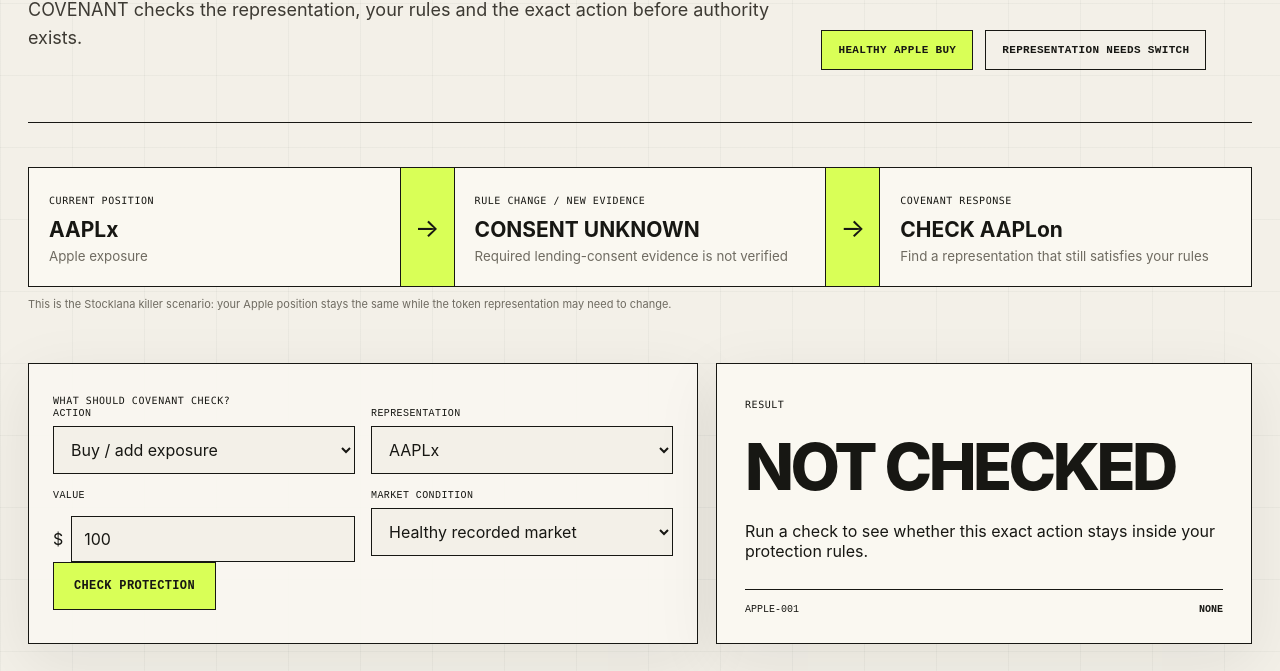
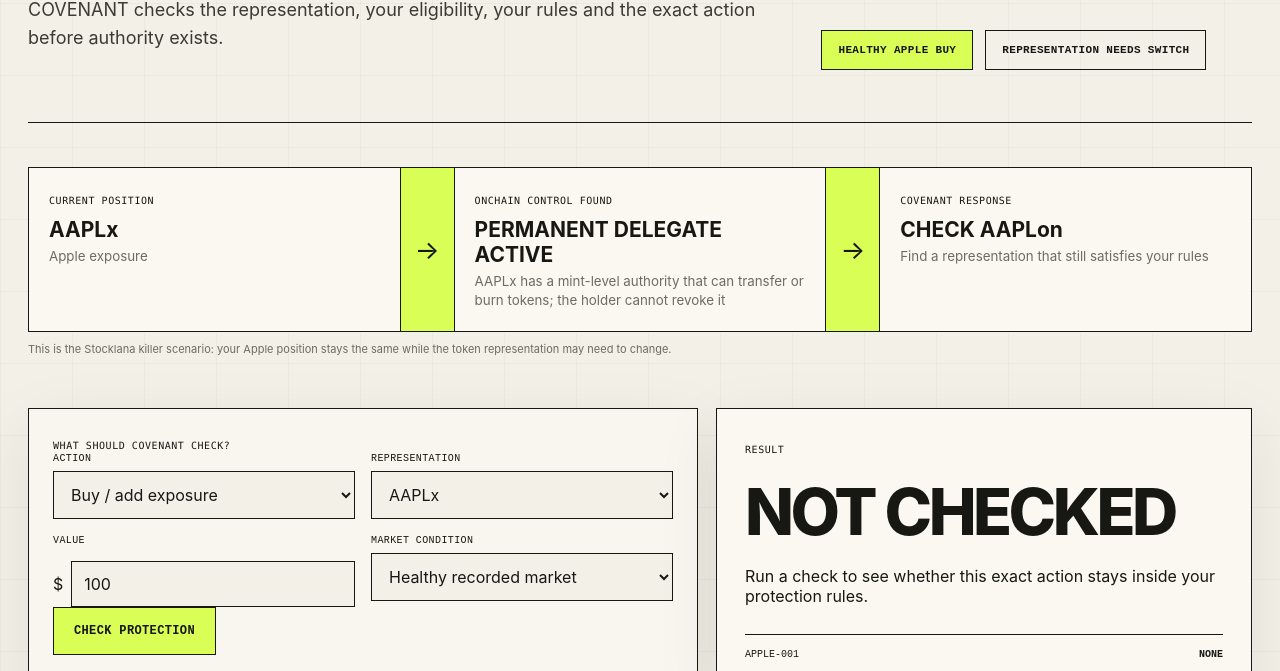
Before and after one commit to Faadil1/covenant, a website with bundled scripts: page demo/runtime.html in a window 1280 px wide. Shown: the part 429-1100 px from the top of the page. Built offline with nearby package versions, Linux system fonts and the light colour scheme.

Commit message:
demo: make permanent delegate the killer protection event

```diff
--- a/demo/runtime.html
+++ b/demo/runtime.html
@@ -11,19 +11,19 @@
 </nav>
 <button class="wallet-pill" data-wallet-connect>CONNECT WALLET</button>
 </header><main class="page">
-<section class="page-head user-head"><div><p class="kicker">PROTECTION CHECK</p><h1>Would this action keep<br>your Apple position <em>protected?</em></h1><p class="lede">COVENANT checks the representation, your rules and the exact action before authority exists.</p></div><div class="hero-actions"><button class="button button--acid" id="loadAcquireScenario">HEALTHY APPLE BUY</button><button class="button button--secondary" id="loadMigrateScenario">REPRESENTATION NEEDS SWITCH</button></div></section>
+<section class="page-head user-head"><div><p class="kicker">PROTECTION CHECK</p><h1>Would this action keep<br>your Apple position <em>protected?</em></h1><p class="lede">COVENANT checks the representation, your eligibility, your rules and the exact action before authority exists.</p></div><div class="hero-actions"><button class="button button--acid" id="loadAcquireScenario">HEALTHY APPLE BUY</button><button class="button button--secondary" id="loadMigrateScenario">REPRESENTATION NEEDS SWITCH</button></div></section>
 <section class="section protection-event" id="protectionEvent">
 <div class="event-story">
   <div><span class="eyebrow">CURRENT POSITION</span><strong>AAPLx</strong><small>Apple exposure</small></div>
   <div class="event-arrow">→</div>
-  <div><span class="eyebrow">RULE CHANGE / NEW EVIDENCE</span><strong>CONSENT UNKNOWN</strong><small>Required lending-consent evidence is not verified</small></div>
+  <div><span class="eyebrow">ONCHAIN CONTROL FOUND</span><strong>PERMANENT DELEGATE ACTIVE</strong><small>AAPLx has a mint-level authority that can transfer or burn tokens; the holder cannot revoke it</small></div>
   <div class="event-arrow">→</div>
   <div><span class="eyebrow">COVENANT RESPONSE</span><strong>CHECK AAPLon</strong><small>Find a representation that still satisfies your rules</small></div>
 </div>
 <p class="event-caption" id="scenarioContext">This is the Stocklana killer scenario: your Apple position stays the same while the token representation may need to change.</p>
 </section>
 <section class="section"><div class="protection-check-layout">
-<form id="runtimeForm" class="panel"><span class="eyebrow">WHAT SHOULD COVENANT CHECK?</span><div class="form-grid"><div class="field"><label>Action</label><select name="operator"><option value="ACQUIRE">Buy / add exposure</option><option value="MIGRATE">Switch representation</option></select></div><div class="field"><label>Representation</label><select name="targetClaim"><option>AAPLx</option><option>AAPLon</option></select></div><div class="field"><label>Value</label><div class="input-unit"><span>$</span><input name="amountUsd" type="number" value="100" min="0" step="1"></div></div><div class="field"><label>Market condition</label><select name="profile"><option value="t3">Healthy recorded market</option><option value="t4">Rights-sensitive switch scenario</option><option value="stale">Stale evidence</option></select></div></div><button class="button button--acid button--large" type="submit">CHECK PROTECTION</button></form>
+<form id="runtimeForm" class="panel"><span class="eyebrow">WHAT SHOULD COVENANT CHECK?</span><div class="form-grid"><div class="field"><label>Action</label><select name="operator"><option value="ACQUIRE">Buy / add exposure</option><option value="MIGRATE">Switch representation</option></select></div><div class="field"><label>Representation</label><select name="targetClaim"><option>AAPLx</option><option>AAPLon</option></select></div><div class="field"><label>Value</label><div class="input-unit"><span>$</span><input name="amountUsd" type="number" value="100" min="0" step="1"></div></div><div class="field"><label>Market condition</label><select name="profile"><option value="t3">Healthy recorded market</option><option value="t4">Control-sensitive switch scenario</option><option value="stale">Stale evidence</option></select></div></div><button class="button button--acid button--large" type="submit">CHECK PROTECTION</button></form>
 <div class="result-card" id="resultCard"><span class="eyebrow">RESULT</span><div id="decision" class="user-decision">NOT CHECKED</div><p id="decisionHuman">Run a check to see whether this exact action stays inside your protection rules.</p><div class="current-mini"><span data-position-id>APPLE-001</span><strong data-current-claim>NONE</strong></div></div>
 </div></section>
 
```
